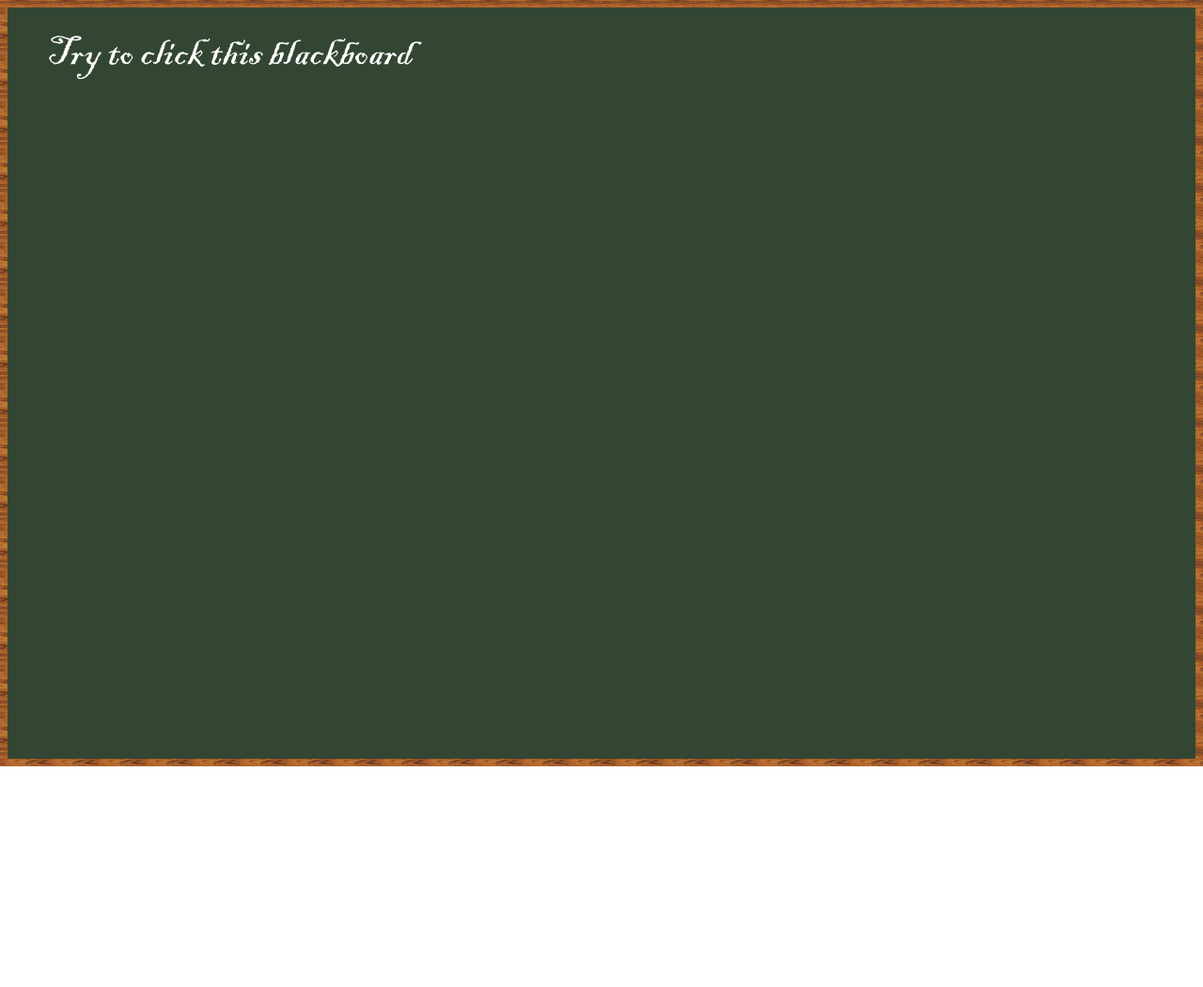
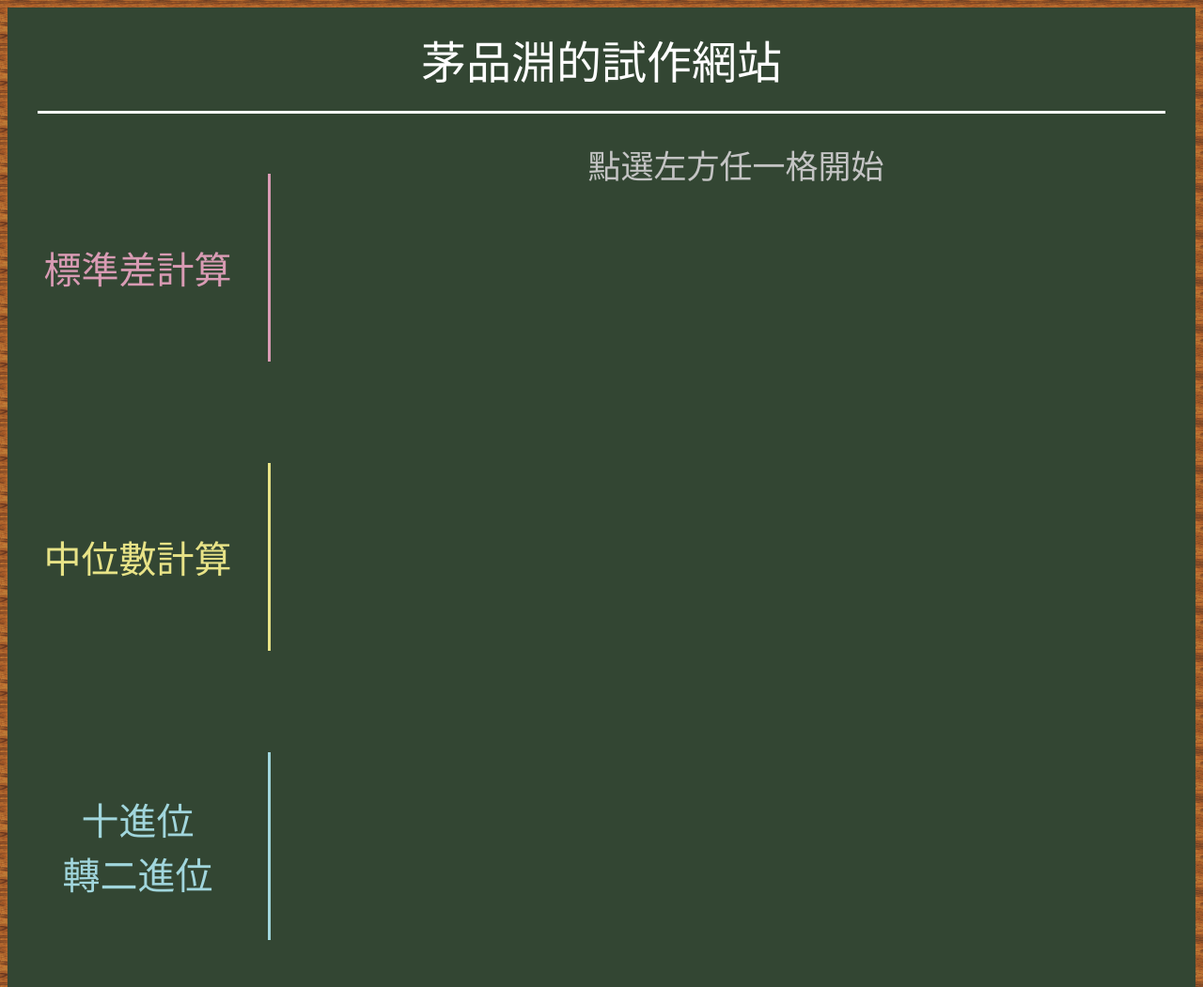
Before and after one commit to alvin5716/alvin5716.github.io, a plain HTML site: page index.html in a window 1280 px wide. Shown: the top 1051 px of the page at 94% size. Before the commit the page ends 816 px from the top, so only its background shows below. Drawn offline with Linux system fonts and the light colour scheme.

Commit message:
ver2.0
主頁面完成

```diff
--- /dev/null
+++ b/home.html
@@ -0,0 +1,7 @@
+<!DOCTYPE html>
+<html>
+<head></head>
+<body bgcolor="#334633">
+	<center><font style="font-size: 35px;color: #C4C4C4;font-family: '微軟正黑體';">點選左方任一格開始</font></center>
+</body>
+</html>
--- a/index.html
+++ b/index.html
@@ -3,47 +3,68 @@
 <head>
 	<title>茅品淵的試作網站</title>
 	<style type="text/css">
-		/*字體*/
-		@font-face {
-			font-family: "chalk";
-			src:url("ITCBLKAD.TTF");
-		}
 		/*黑板設定*/
-		#clickableBG {
+		#blackboard {
 			background-color: #334633;
 			width: 100%;
-			height: 800px;
 			z-index: 1;
 		}
-		/*Hello World文字設定*/
-		.helloworld {
-			font-size: 45px;
-			font-family: "chalk";
-			color: #FFFFFF;
-			z-index: 2;
-			position: absolute;
-			margin-left: -100px;
-			margin-top: -20px;
+		.subtitle {
+			font-size: 40px;
+			font-family: "微軟正黑體";
 		}
+		.option:hover {
+			background-color: #4A6349;
+		}
+		a:link {text-decoration: none;}
+  		a:visited {text-decoration: none;}
+		a:active {text-decoration: none;}
+		a:hover {text-decoration: none;}
 	</style>
 	<script type="text/javascript">
-		//以colorltst[colorcode]決定文字顏色
-		var colorcode = 0;
-		var colorlist = ["#FFFFFF","#D99BB4","#E8E387","#A1D6DD"];
-		//當黑板被點擊
-		function clicked() {
-			var e = event || window.event; //相容IE
-			var cursorX = e.pageX; //滑鼠X座標
-			var cursorY = e.pageY; //滑鼠Y座標
-			//在滑鼠位置寫入文字
-			document.getElementById("clickableBG").innerHTML += "<div class='helloworld' style='left:"+cursorX+"px;top:"+cursorY+"px;color:"+colorlist[colorcode]+"'>Hello World!</div>";
-			if(colorcode<(colorlist.length-1)) colorcode++; else colorcode=0; //替換文字顏色
-		}
+
 	</script>
 </head>
 <body background="wood.png">
 	<!--黑板板面-->
-	<div id="clickableBG" onclick="clicked()"></div>
-	<div class='helloworld' style="left:150px;top:50px;color:#FFFFFF">Try to click this blackboard</div>
+	<div id="blackboard">
+		<table cellpadding="0" cellspacing="20" width="100%">
+			<tbody>
+				<tr><td colspan="3">
+						<center><font size="10" color="#FFFFFF" face="微軟正黑體">茅品淵的試作網站</font></center>
+				</td></tr>
+				<tr><td colspan="3">
+						<center><div style="height:3px;width:98%;background-color:#FFFFFF;"></div></center>
+				</td></tr>
+				<tr>
+					<td width="20%" class="option">
+						<center><a target="board" href="std.html"><font class="subtitle" color="#D99BB4">標準差計算</font></a></center>
+					</td>
+					<td>
+						<div style="height:200px;width:3px;background-color:#D99BB4;"></div>
+					</td>
+					<td rowspan="3">
+						<iframe src="home.html" name="board" style="border:0px;height:900px;width:100%"></iframe>
+					</td>
+				</tr>
+				<tr>
+					<td class="option">
+						<center><a target="board" href="median.html"><font class="subtitle" color="#E8E387">中位數計算</font></a></center>
+					</td>
+					<td>
+						<div style="height:200px;width:3px;background-color:#E8E387;"></div>
+					</td>
+				</tr>
+				<tr>
+					<td class="option">
+						<center><a target="board" href="binary.html"><font class="subtitle" color="#A1D6DD">十進位<br>轉二進位</font></a></center>
+					</td>
+					<td>
+						<div style="height:200px;width:3px;background-color:#A1D6DD;"></div>
+					</td>
+				</tr>
+			</tbody>
+		</table>
+	</div>
 </body>
 </html>
```
Also changed, not shown: std.html (added, +14 -0 lines), ITCBLKAD.TTF (deleted).
